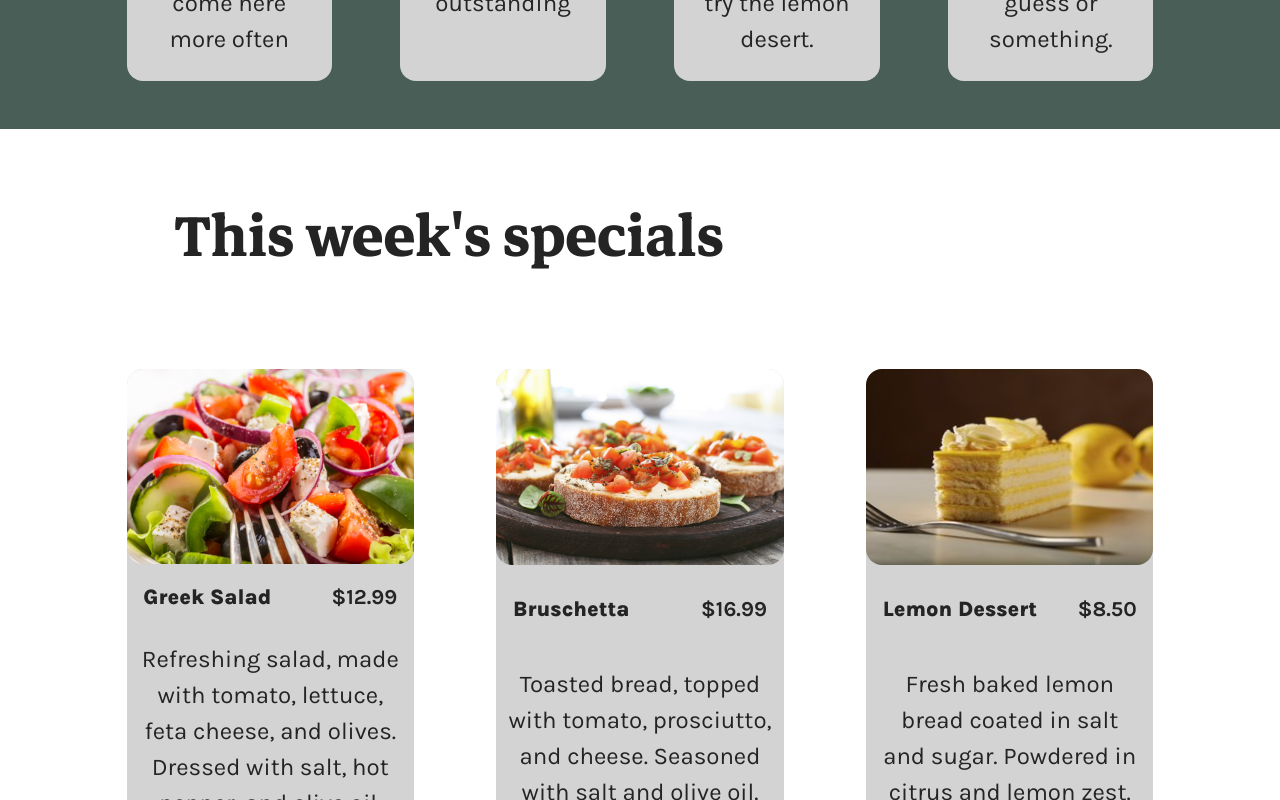
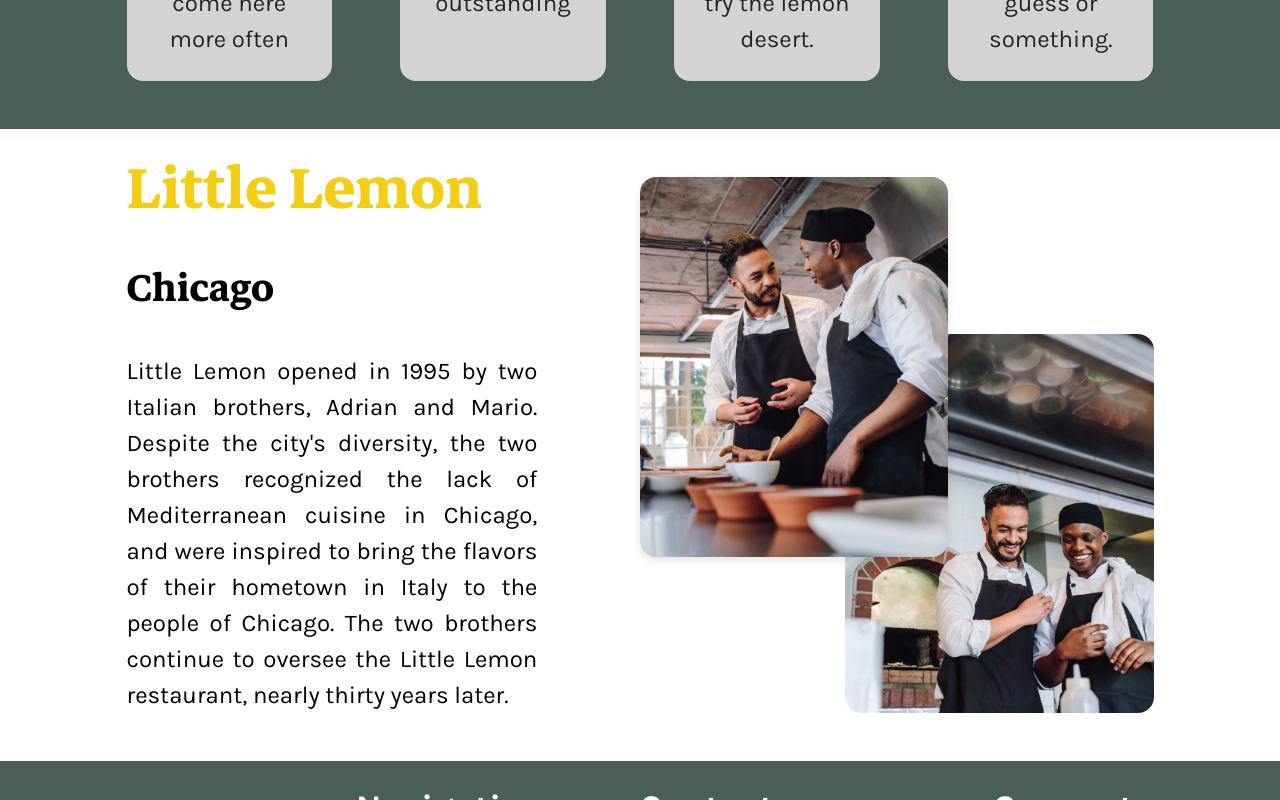
Before and after one commit to EnriqueMartinezAsensi/MetaFrontCapstoneProject, a React (Vite) app in the folder little-lemon/: page / in a window 1280 px wide. Shown: the part 1820-2620 px from the top of the page. Built offline with nearby package versions, Linux system fonts and the light colour scheme.

Commit message:
Main page PC version finished

```diff
--- a/little-lemon/src/pages/MainPage/index.tsx
+++ b/little-lemon/src/pages/MainPage/index.tsx
@@ -4,14 +4,19 @@ import Scroller from "../components/Scroller";
 import SectionWrapper from "../components/SectionWrapper"
 import Specials from "../components/Specials";
 import Testimonials from "../components/Testimonials";
+import FoodImage from "../../assets/images/restauranfood.jpg"
+import AboutImg1 from "../../assets/images/Mario and Adrian A.jpg"
+import AboutImg2 from "../../assets/images/Mario and Adrian b.jpg"
 import { Spacer } from "./MainPage.styled";
+import About from "../components/About";
 
 const MainPage = () => {
   return <>
     <MenuBar />
     <Spacer />
     <SectionWrapper background="dark">
-      <Scroller />
+      <Scroller title="Little Lemon" subtitle="Chicago" text="We are a family owned Mediterranean restaurant, located on  Maldove Street in Chicago, Illionis. We focus
+      on traditional recipes served with a modern twist." image={FoodImage} dark={true}/>
     </SectionWrapper>
     <SectionWrapper background="light">
       <Specials />
@@ -20,7 +25,10 @@ const MainPage = () => {
       <Testimonials />
     </SectionWrapper>
     <SectionWrapper background="light">
-      <Specials />
+      <About title="Little Lemon" subtitle="Chicago" text="Little Lemon opened in 1995 by two Italian brothers, Adrian and Mario.
+                Despite the city's diversity, the two brothers recognized the lack of Mediterranean cuisine in Chicago,
+                and were inspired to bring the flavors of their hometown in Italy to the people of Chicago. The two brothers
+                continue to oversee the Little Lemon restaurant, nearly thirty years later." image1={AboutImg1} image2={AboutImg2} dark={false}/>
     </SectionWrapper>
     <SectionWrapper background="dark">
       <Footer />
--- /dev/null
+++ b/little-lemon/src/pages/components/About/about.styled.ts
@@ -0,0 +1,67 @@
+import styled from "styled-components";
+
+type AboutProps = {
+  dark: boolean,
+}
+
+export const AboutWrapper = styled.section`
+  display: flex;
+  position: relative;
+  justify-content: space-between;
+`
+export const AboutTextWrapper = styled.div<AboutProps>`
+  display: flex;
+  justify-content: center;
+  flex-direction: column;
+  width: 40%;
+  margin: 0 0 1rem 0;
+  >p, h2{
+    color: ${({dark, theme}) => {
+      if(dark) return theme.colors.common.white;
+      return theme.colors.common.black;
+    }};
+    text-align: justify;
+  }
+`
+export const AboutImageWrapper = styled.div`
+  width: 50%;
+  position: relative;
+`
+export const AboutImage1 = styled.img`
+  margin: 2rem 0;
+  position: absolute;
+  top: 0;
+  left: 0;
+  width: 60%;
+  height: 60%;
+  z-index: 90;
+  border-radius: ${({theme})=> theme.radiuses.medium}px;
+  object-fit: cover;
+  object-position: 80%;
+  box-shadow: 0 4px 8px rgba(0, 0, 0, 0.1);
+`
+export const AboutImage2 = styled.img`
+  margin: 2rem 0;
+  position: absolute;
+  bottom: 0px;
+  right: 0px;
+  width: 60%;
+  height: 60%;
+  z-index: 80;
+  border-radius: ${({theme})=> theme.radiuses.medium}px;
+  object-fit: cover;
+  object-position: 65%;
+`
+
+export const AboutHeadTitle = styled.h1`
+  margin: 0rem 0rem ;
+  font-family: ${({theme}) => theme.text.title.fontFamily};
+  font-size: ${({theme}) => theme.text.title.fontSize};
+  color: ${({theme}) => theme.colors.button.normal.background};
+`
+
+export const AboutHeadSubtitle = styled.h2`
+  margin: 0;
+  font-family: ${({theme}) => theme.text.subtitle.fontFamily};
+  font-size: ${({theme}) => theme.text.subtitle.fontSize};
+`
--- /dev/null
+++ b/little-lemon/src/pages/components/About/index.tsx
@@ -0,0 +1,27 @@
+
+import { AboutHeadSubtitle, AboutHeadTitle, AboutImage1, AboutImage2, AboutImageWrapper, AboutTextWrapper, AboutWrapper } from "./about.styled";
+
+type AboutProps = {
+  title:  string,
+  subtitle: string,
+  text: string,
+  image1: string,
+  image2: string,
+  dark: boolean,
+}
+
+const About = ({title, subtitle, text, image1, image2, dark}:AboutProps) => {
+  return <AboutWrapper >
+    <AboutTextWrapper dark={dark}>
+      <AboutHeadTitle>{title}</AboutHeadTitle>
+      <AboutHeadSubtitle>{subtitle}</AboutHeadSubtitle>
+      <p>{text}</p>
+    </AboutTextWrapper>
+    <AboutImageWrapper>
+      <AboutImage1 src= {image1} alt="Image of the restaurant's delicious food."/>
+      <AboutImage2 src= {image2} alt="Image of the restaurant's delicious food."/>
+    </AboutImageWrapper>
+  </AboutWrapper>
+}
+
+export default About;
--- a/little-lemon/src/pages/components/FoodCard/FoodCard.styled.ts
+++ b/little-lemon/src/pages/components/FoodCard/FoodCard.styled.ts
@@ -10,12 +10,12 @@ export const FoodCardWrapper = styled.div`
   width: 28%;
   background-color: ${({theme}) => theme.colors.common.grey};
   border-radius: ${({theme}) => theme.radiuses.medium}px;
+  overflow: hidden;
 `
 
 export const FoodCardImg = styled.img`
   width: 100%;
   height: 35%;
-  border-radius: ${({theme}) => theme.radiuses.medium}px;
 `
 
 export const TitleWrapper = styled.div`
--- a/little-lemon/src/pages/components/Scroller/Scroller.styled.ts
+++ b/little-lemon/src/pages/components/Scroller/Scroller.styled.ts
@@ -1,4 +1,8 @@
 import styled from "styled-components";
+
+type ScrollerProps = {
+  dark: boolean,
+}
 
 export const ScrollerWrapper = styled.section`
   display: flex;
@@ -6,13 +10,16 @@ export const ScrollerWrapper = styled.section`
   height: 500px;
   justify-content: space-between;
 `
-export const ScrollerTextWrapper = styled.div`
+export const ScrollerTextWrapper = styled.div<ScrollerProps>`
   display: flex;
   justify-content: center;
   flex-direction: column;
   width: 50%;
   >p, h2{
-    color: ${({theme}) => theme.colors.common.white};
+    color: ${({dark, theme}) => {
+      if(dark) return theme.colors.common.white;
+      return theme.colors.common.black;
+    }};
   }
 `
 
--- a/little-lemon/src/pages/components/Scroller/index.tsx
+++ b/little-lemon/src/pages/components/Scroller/index.tsx
@@ -1,24 +1,31 @@
-import FoodImage from "../../../assets/images/restauranfood.jpg"
+
 import Button from "../Button";
 import { ButtonContainer, HeadSubtitle, HeadTitle, Image, ScrollerImageWrapper, ScrollerTextWrapper, ScrollerWrapper } from "./Scroller.styled";
 
-const Scroller = () => {
+type ScrollerProps = {
+  title:  string,
+  subtitle: string,
+  text: string,
+  image: string,
+  dark: boolean,
+}
+
+const Scroller = ({title, subtitle, text, image, dark}:ScrollerProps) => {
   const nagigateOnClick  = () => {
 
   }
 
   return <ScrollerWrapper >
-    <ScrollerTextWrapper>
-      <HeadTitle>Little Lemon</HeadTitle>
-      <HeadSubtitle>Chicago</HeadSubtitle>
-      <p>We are a family owned Mediterranean restaurant, located on  Maldove Street in Chicago, Illionis. We focus
-      on traditional recipes served with a modern twist.</p>
+    <ScrollerTextWrapper dark={dark}>
+      <HeadTitle>{title}</HeadTitle>
+      <HeadSubtitle>{subtitle}</HeadSubtitle>
+      <p>{text}</p>
       <ButtonContainer>
         <Button disabled={false} label="Reserve a table" handleClick={() => nagigateOnClick}/>
       </ButtonContainer>
     </ScrollerTextWrapper>
     <ScrollerImageWrapper>
-      <Image src= {FoodImage} alt="Image of the restaurant's delicious food."/>
+      <Image src= {image} alt="Image of the restaurant's delicious food."/>
     </ScrollerImageWrapper>
   </ScrollerWrapper>
 }
```
